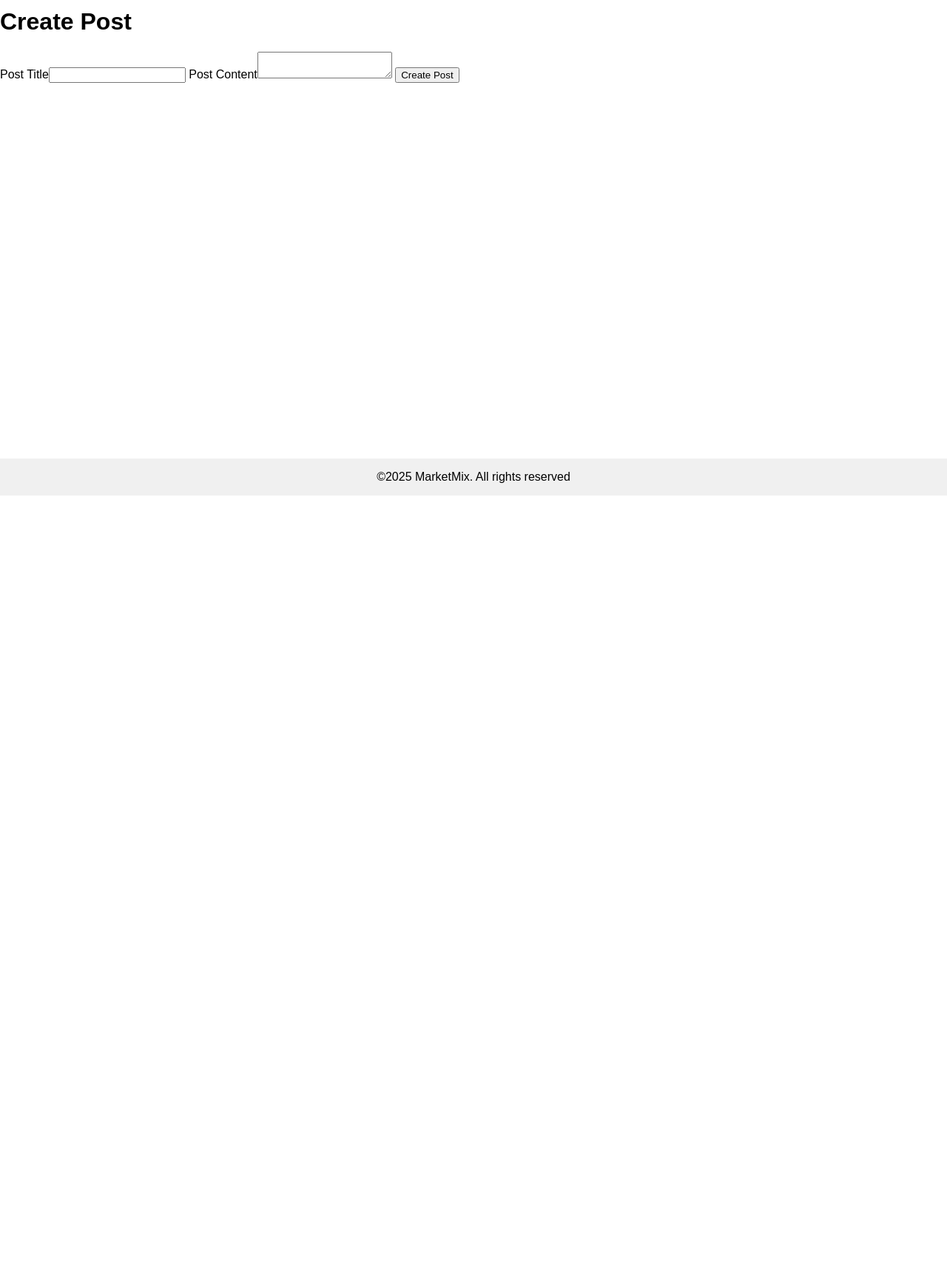
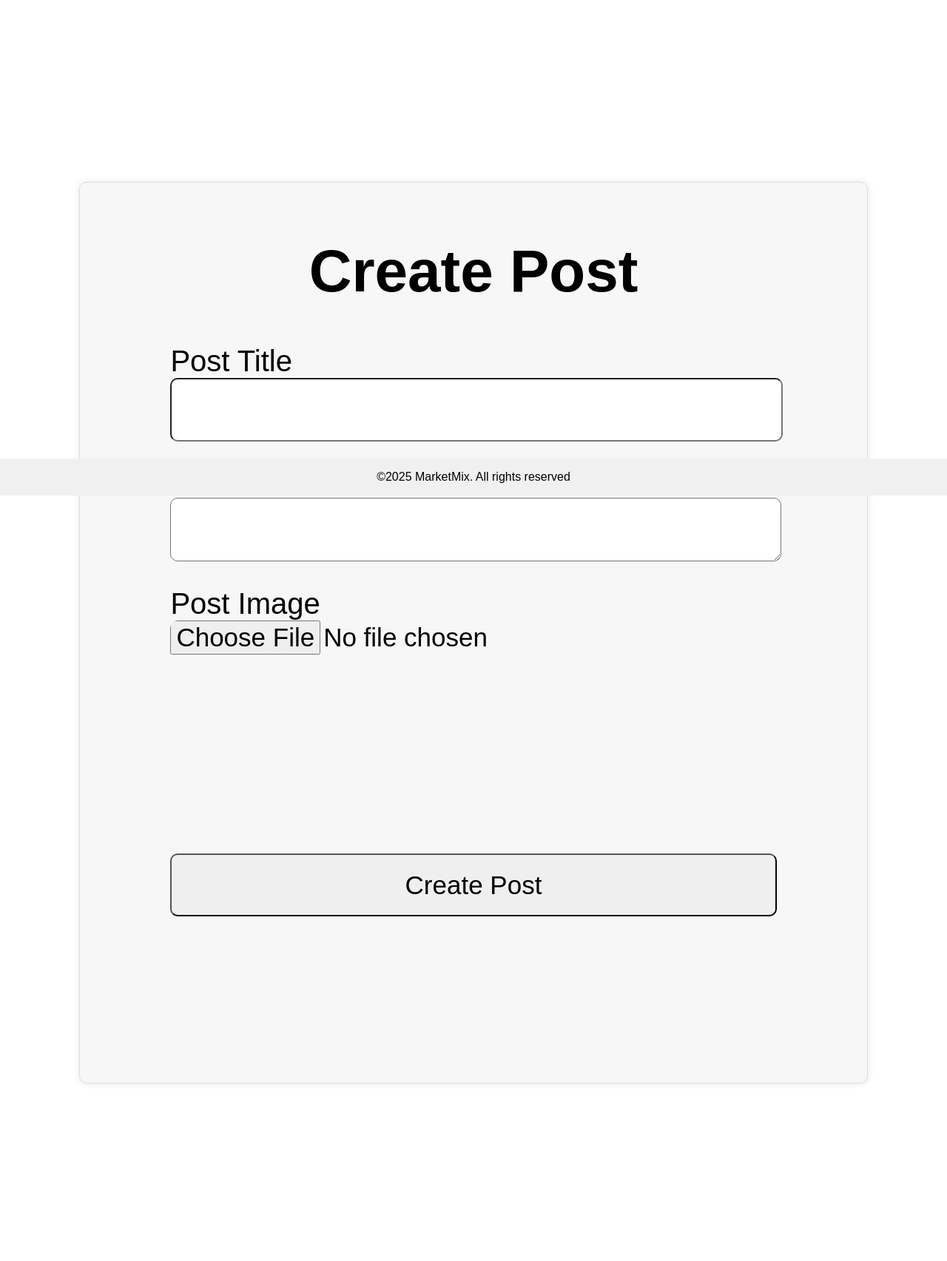
Before and after one commit to Benjamin-6161/MarketMix2, a Flask app: page /post/create/1 in a window 1280 px wide. Shown: the part 130-1835 px from the top of the page at 74% size. Before the commit the page ends 800 px from the top, so only its background shows below. Run offline with Flask 3, Linux system fonts and the light colour scheme; the visitor is signed in with stand-in values (Sample User, id 1); data that the repository does not hold is empty; some libraries are stand-ins or nearby versions.

Commit message:
Update create.html

```diff
--- a/app/templates/post/create.html
+++ b/app/templates/post/create.html
@@ -1,10 +1,14 @@
 {% extends 'base.html' %}
+
 {% block content %}
-<h1>Create Post</h1>
-<form method="POST">
-  {{ form.hidden_tag() }}
-  {{ form.title.label }}{{ form.title() }}
-  {{ form.content.label }}{{ form.content() }}
-  {{ form.submit() }}
-</form>
+<div class="container">
+    <h1 style="font-size: 80px; text-align:center;">Create Post</h1>
+    <form method="POST" enctype="multipart/form-data">
+        {{ form.hidden_tag() }}
+        {{ form.title.label(class="form-label") }}<br> {{ form.title(class="form-input") }}<br>
+        {{ form.content.label(class="form-label") }}<br> {{ form.content(class="form-input") }}<br>
+        {{ form.image.label(class="form-label") }}<br> {{ form.image(class="form-input") }}<br>
+        {{ form.submit(class="form-submit") }}
+    </form>
+</div>
 {% endblock %}
```
